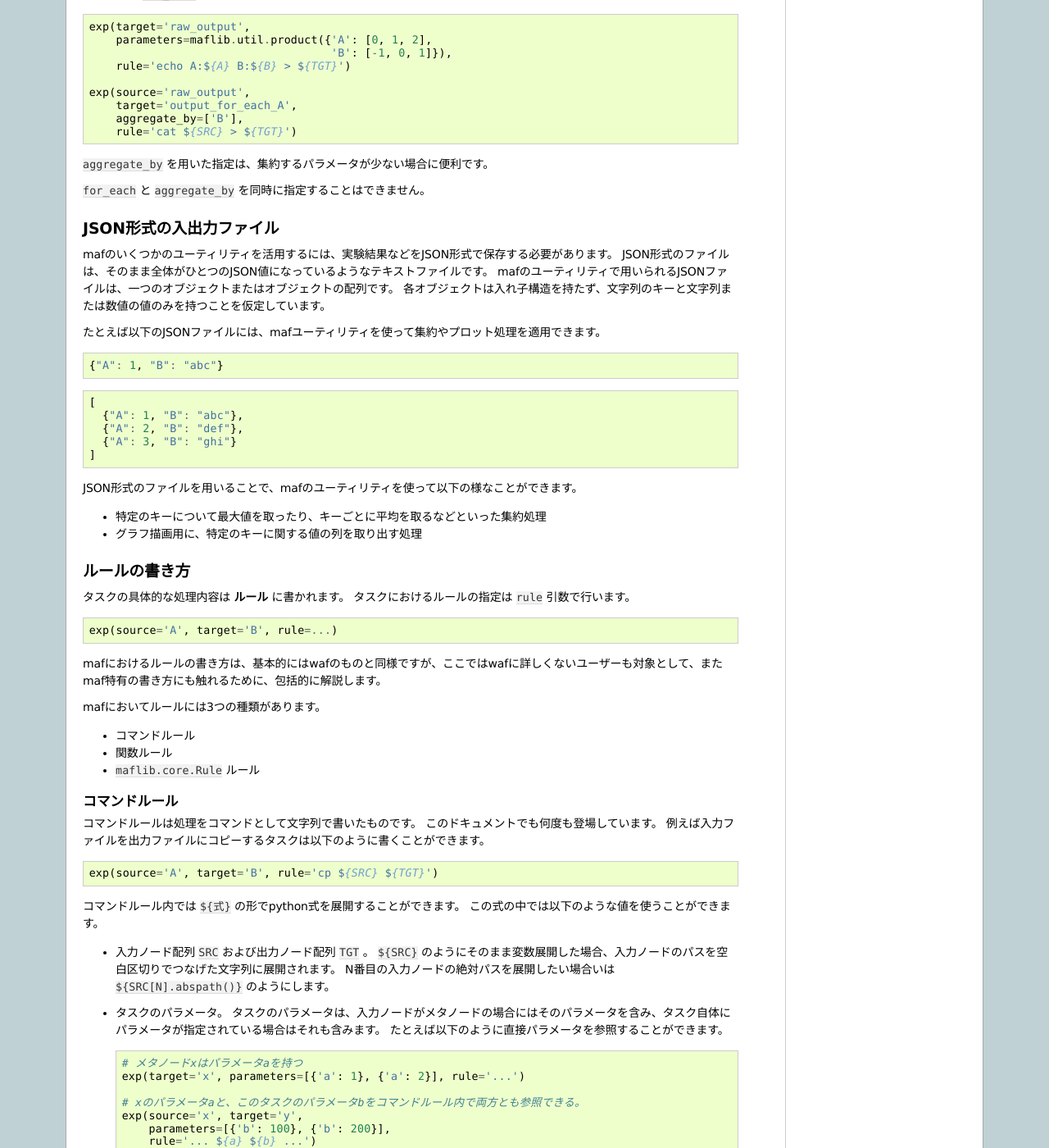
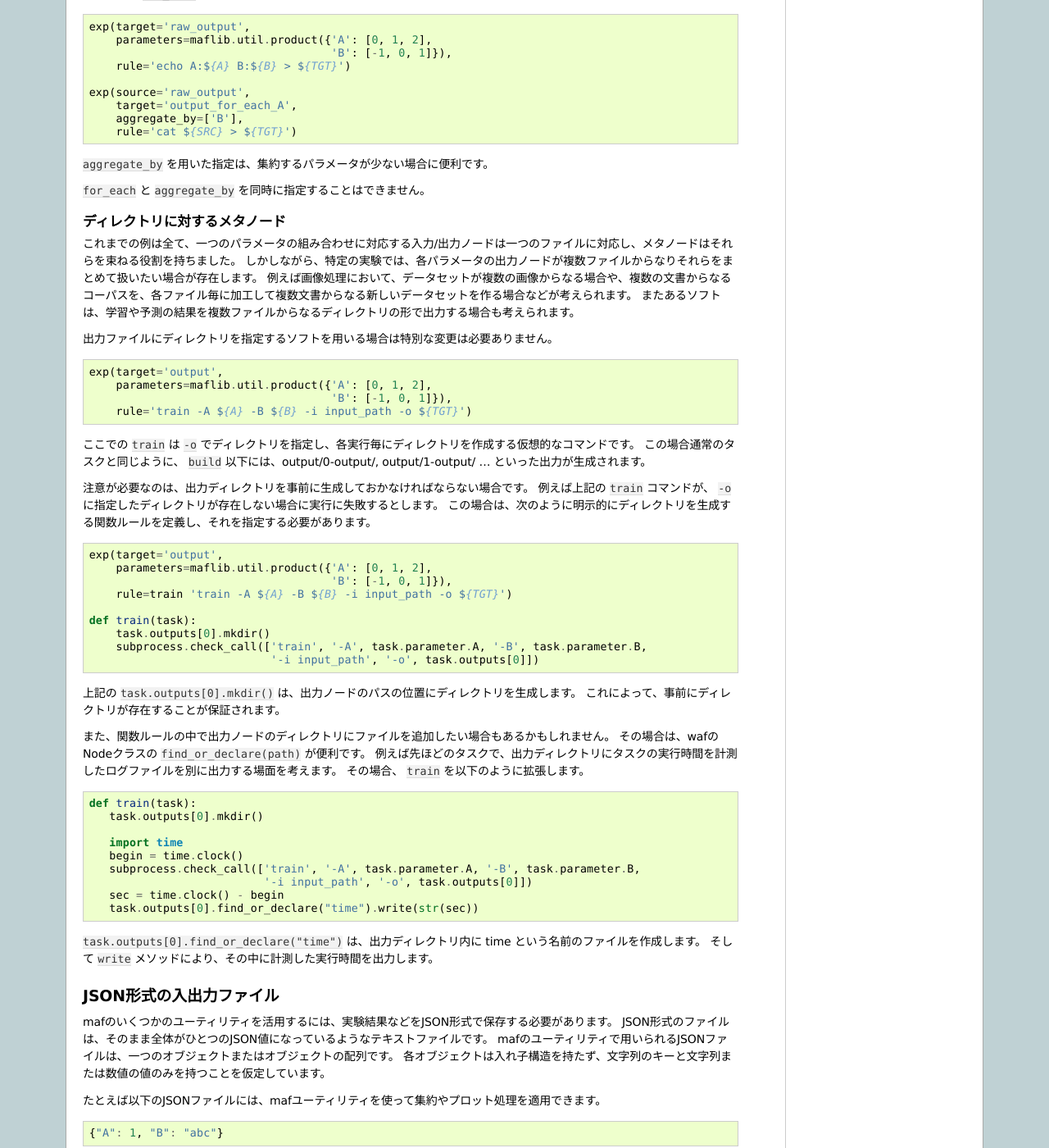
Before and after one commit to pfi/maf, a Sphinx documentation site: the page built from document/source/usage.rst, in a window 1280 px wide and 1400 px high, scrolled down 6387 px. Shown: the whole window at 82% size. Built offline with Sphinx 7.4.7, drawn with Linux system fonts in a browser that asks for light colours; formulas are drawn with MathJax 3.

Commit message:
Add document for directory meta node

```diff
--- a/document/source/usage.rst
+++ b/document/source/usage.rst
@@ -307,6 +307,66 @@ mafでは、メタノードが持つ複数のパラメータに対するノー
 
 ``for_each`` と ``aggregate_by`` を同時に指定することはできません。
 
+ディレクトリに対するメタノード
+~~~~~~~~~~~~~~~~
+
+これまでの例は全て、一つのパラメータの組み合わせに対応する入力/出力ノードは一つのファイルに対応し、メタノードはそれらを束ねる役割を持ちました。
+しかしながら、特定の実験では、各パラメータの出力ノードが複数ファイルからなりそれらをまとめて扱いたい場合が存在します。
+例えば画像処理において、データセットが複数の画像からなる場合や、複数の文書からなるコーパスを、各ファイル毎に加工して複数文書からなる新しいデータセットを作る場合などが考えられます。
+またあるソフトは、学習や予測の結果を複数ファイルからなるディレクトリの形で出力する場合も考えられます。
+
+出力ファイルにディレクトリを指定するソフトを用いる場合は特別な変更は必要ありません。
+
+.. code-block:: python
+
+   exp(target='output',
+       parameters=maflib.util.product({'A': [0, 1, 2],
+                                       'B': [-1, 0, 1]}),
+       rule='train -A ${A} -B ${B} -i input_path -o ${TGT}')
+
+ここでの ``train`` は ``-o`` でディレクトリを指定し、各実行毎にディレクトリを作成する仮想的なコマンドです。
+この場合通常のタスクと同じように、 ``build`` 以下には、output/0-output/, output/1-output/ ... といった出力が生成されます。
+
+注意が必要なのは、出力ディレクトリを事前に生成しておかなければならない場合です。
+例えば上記の ``train`` コマンドが、 ``-o`` に指定したディレクトリが存在しない場合に実行に失敗するとします。
+この場合は、次のように明示的にディレクトリを生成する関数ルールを定義し、それを指定する必要があります。
+
+.. code-block:: python
+
+   exp(target='output',
+       parameters=maflib.util.product({'A': [0, 1, 2],
+                                       'B': [-1, 0, 1]}),
+       rule=train 'train -A ${A} -B ${B} -i input_path -o ${TGT}')
+
+   def train(task):
+       task.outputs[0].mkdir()
+       subprocess.check_call(['train', '-A', task.parameter.A, '-B', task.parameter.B,
+                              '-i input_path', '-o', task.outputs[0]])
+
+上記の ``task.outputs[0].mkdir()`` は、出力ノードのパスの位置にディレクトリを生成します。
+これによって、事前にディレクトリが存在することが保証されます。
+
+また、関数ルールの中で出力ノードのディレクトリにファイルを追加したい場合もあるかもしれません。
+その場合は、wafのNodeクラスの ``find_or_declare(path)`` が便利です。
+例えば先ほどのタスクで、出力ディレクトリにタスクの実行時間を計測したログファイルを別に出力する場面を考えます。
+その場合、 ``train`` を以下のように拡張します。
+
+.. code-block:: python
+
+    def train(task):
+       task.outputs[0].mkdir()
+
+       import time
+       begin = time.clock()
+       subprocess.check_call(['train', '-A', task.parameter.A, '-B', task.parameter.B,
+                              '-i input_path', '-o', task.outputs[0]])
+       sec = time.clock() - begin
+       task.outputs[0].find_or_declare("time").write(str(sec))
+
+``task.outputs[0].find_or_declare("time")`` は、出力ディレクトリ内に time という名前のファイルを作成します。
+そして ``write`` メソッドにより、その中に計測した実行時間を出力します。
+
+
 JSON形式の入出力ファイル
 ------------------------
 
```
